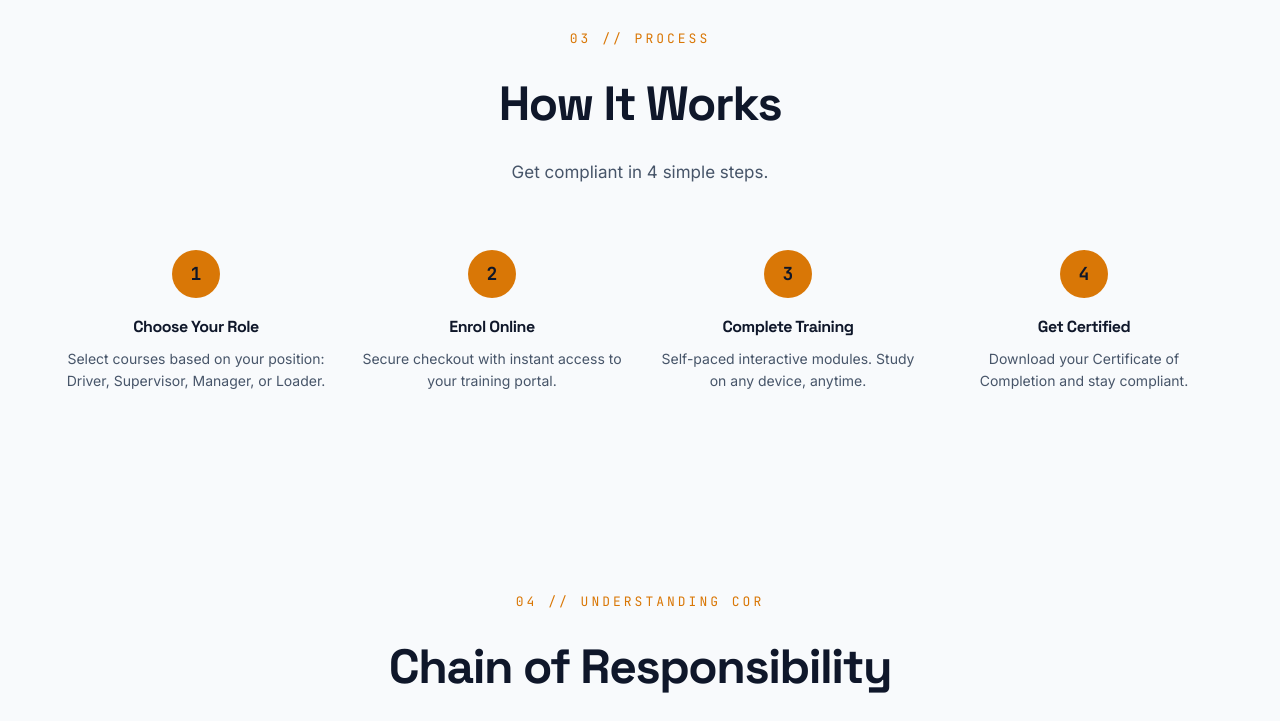
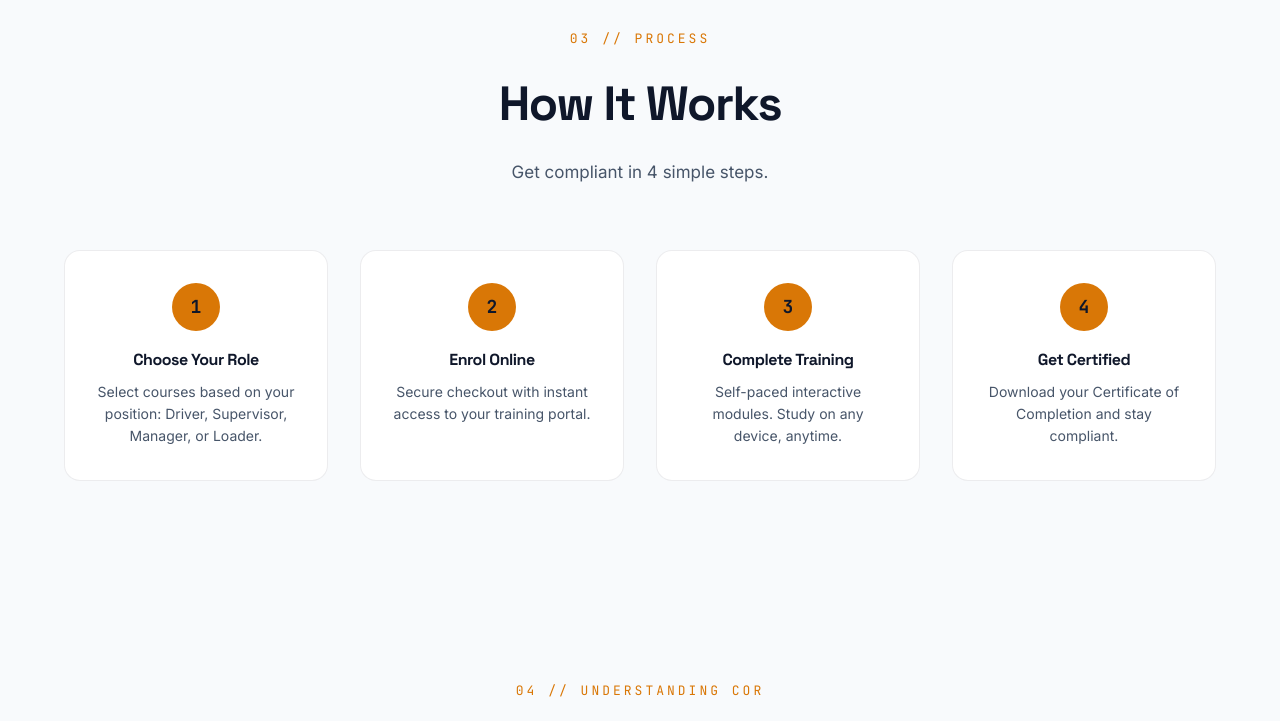
Before and after one commit to Amrit022/agentos-live, a Flask app: page / in a window 1280 px wide. Shown: the part 4270-4991 px from the top of the page. Run offline with Flask 3, Linux system fonts and the light colour scheme.

Commit message:
style: format How It Works steps and FAQ as cards on index page

```diff
--- a/templates/index.html
+++ b/templates/index.html
@@ -599,19 +599,19 @@
   </div>
 
   <div class="steps">
-    <div class="step reveal">
+    <div class="step bento-card reveal">
       <h4>Choose Your Role</h4>
       <p>Select courses based on your position: Driver, Supervisor, Manager, or Loader.</p>
     </div>
-    <div class="step reveal">
+    <div class="step bento-card reveal">
       <h4>Enrol Online</h4>
       <p>Secure checkout with instant access to your training portal.</p>
     </div>
-    <div class="step reveal">
+    <div class="step bento-card reveal">
       <h4>Complete Training</h4>
       <p>Self-paced interactive modules. Study on any device, anytime.</p>
     </div>
-    <div class="step reveal">
+    <div class="step bento-card reveal">
       <h4>Get Certified</h4>
       <p>Download your Certificate of Completion and stay compliant.</p>
     </div>
@@ -656,7 +656,8 @@
     <h2 class="sec-title">Frequently Asked Questions</h2>
   </div>
 
-  <div class="faq-list reveal">
+  <div class="bento-card reveal" style="max-width: 800px; margin: 0 auto; padding: 40px;">
+    <div class="faq-list">
       <div class="faq-item">
         <button class="faq-q" onclick="toggleFaq(this)">What is Chain of Responsibility (CoR)?</button>
         <div class="faq-a">CoR is the legal framework under the Heavy Vehicle National Law (HVNL) that extends safety obligations beyond the driver to ALL parties who influence or control transport activities — including employers, schedulers, loaders, consignors, consignees, and executive officers.</div>
@@ -684,6 +685,7 @@
       <div class="faq-item">
         <button class="faq-q" onclick="toggleFaq(this)">Which states and territories does this apply to?</button>
         <div class="faq-a">The HVNL applies in ACT, NSW, QLD, SA, TAS, and VIC. Western Australia and the Northern Territory operate under their own legislation, though many CoR and fatigue management principles are similar.</div>
+      </div>
     </div>
   </div>
 </section>
```
Lines whose indentation alone changed are shown as unchanged.
